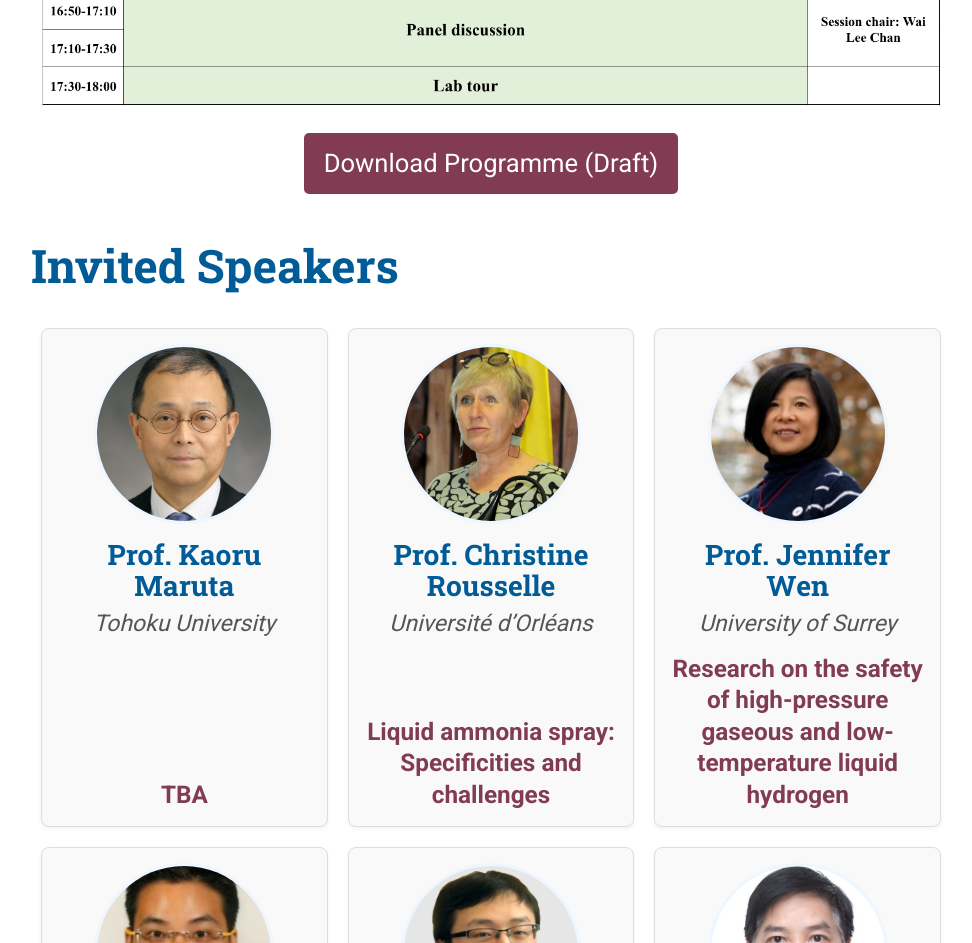
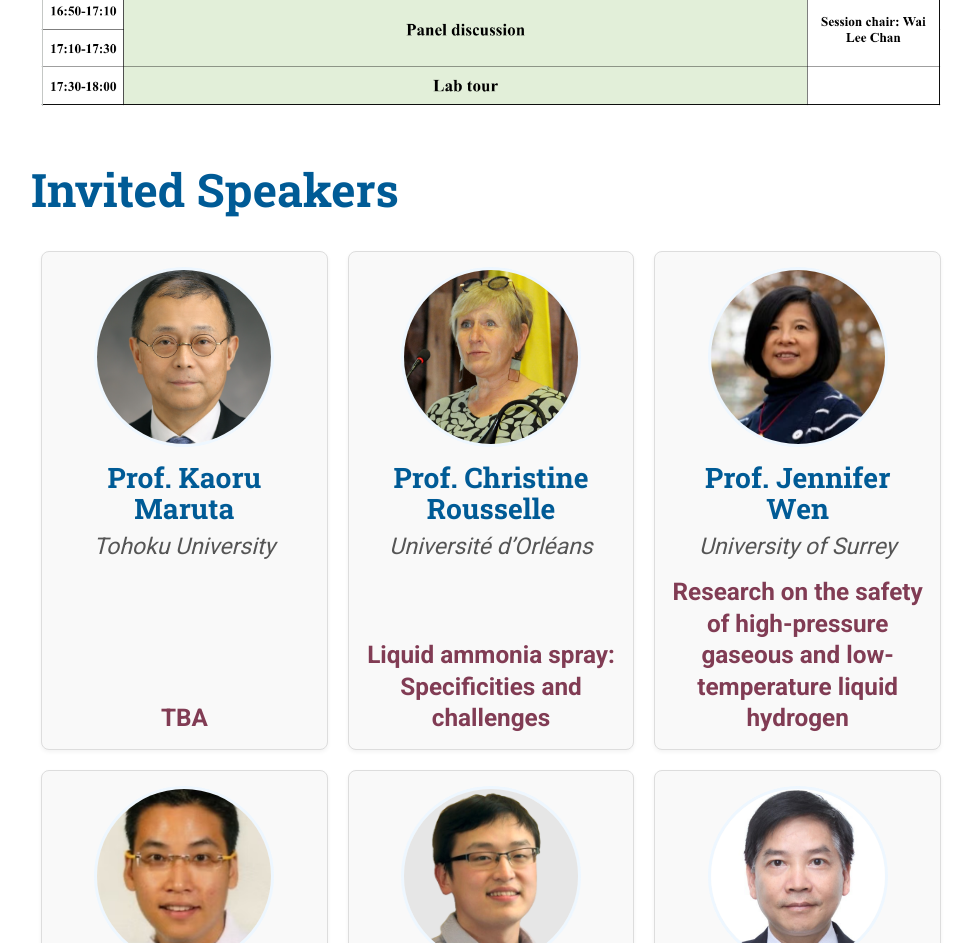
Before and after one commit to Liguobing00/Liguobing00.github.io, a plain HTML site: page ssci-annual-meeting.html in a window 1280 px wide. Shown: the part 2620-3563 px from the top of the page, without its empty margins (149-1121 px from the left). Drawn offline with Linux system fonts and the light colour scheme.

Commit message:
ssci-annual-meeting.html: remove downloadable programme

```diff
--- a/ssci-annual-meeting.html
+++ b/ssci-annual-meeting.html
@@ -281,9 +281,6 @@
             <img src="documents/SSCI_AnnualMtg - 20251118 - 2.png" style="width: 900px;"/>
             </p>
 
-            <p class="center-text">
-                <a href="documents/SSCI_AnnualMtg - 20251118.xlsx" target="_blank" class="button-link">Download Programme (Draft)</a>
-            </p>
         </section>
 
 
```
